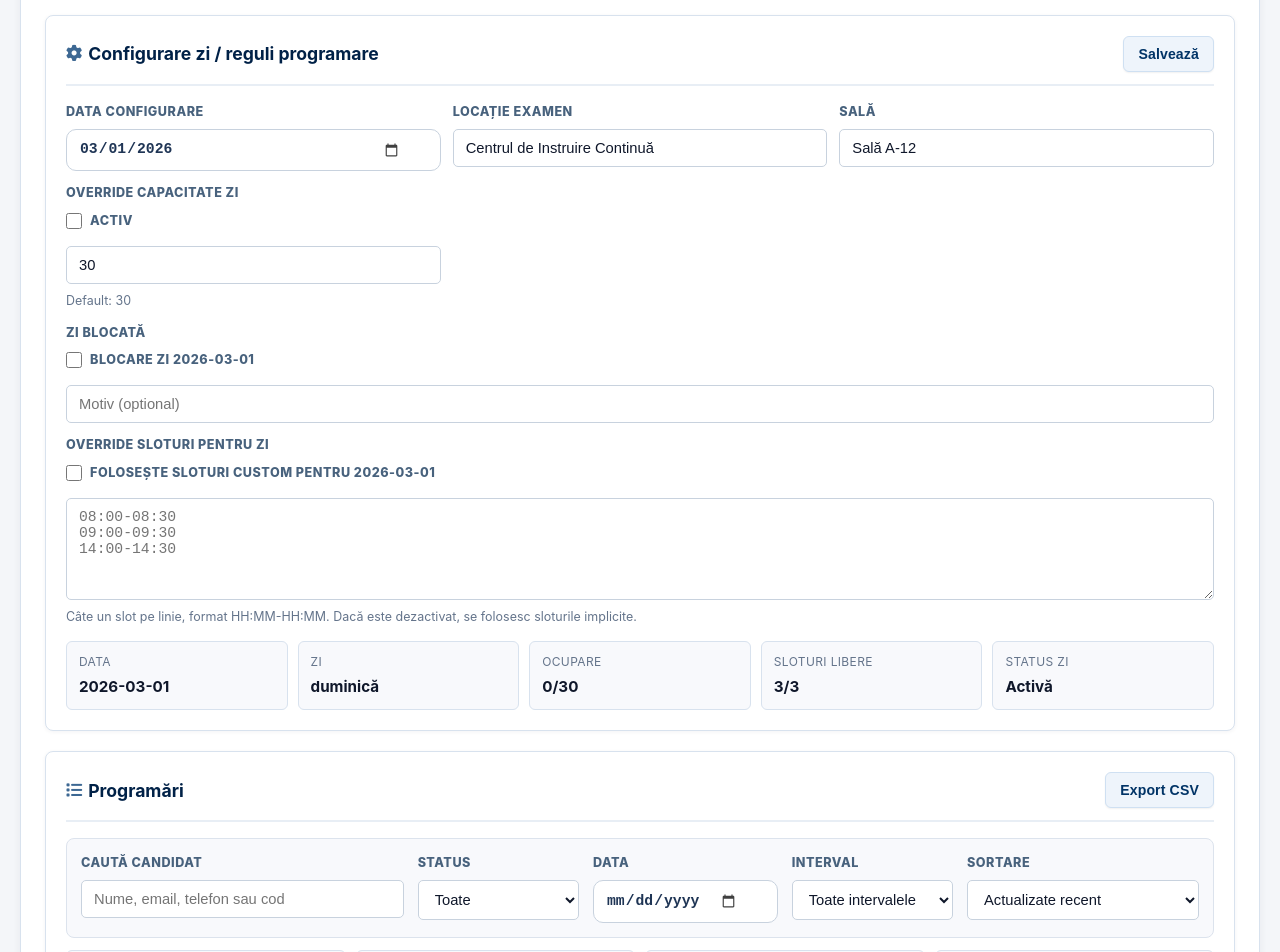
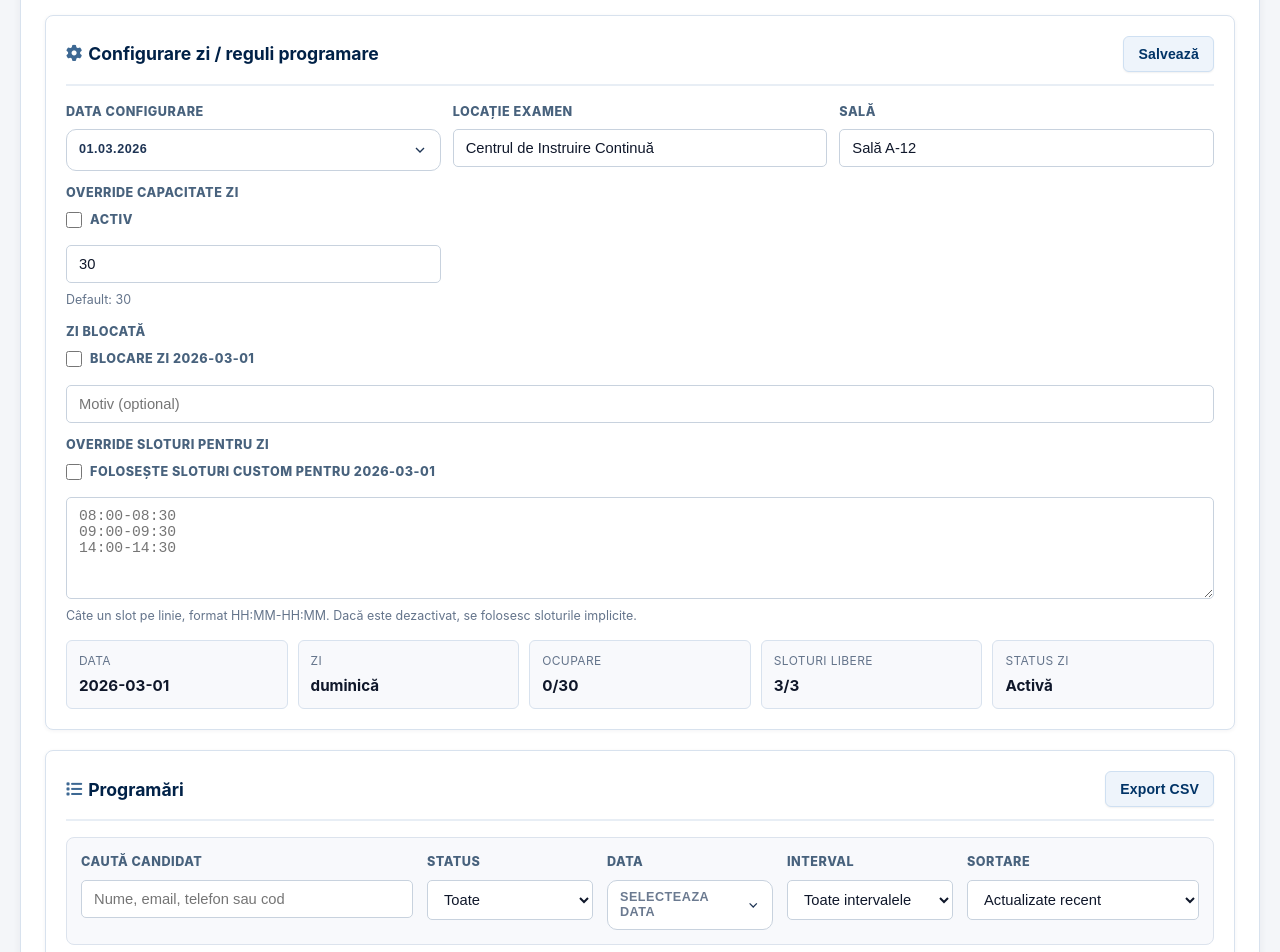
Before and after one commit to roscaiana/Proiect-MRSTweb, a React (Vite) app in the folder frontend/: page /admin/appointments in a window 1280 px wide. Shown: the part 980-1932 px from the top of the page. Built offline with nearby package versions, Linux system fonts and the light colour scheme; sample sign-in values are in the browser's storage.

Commit message:
Replace admin native date fields with CompactDatePicker

```diff
--- a/frontend/src/features/admin/pages/AdminAppointmentsPage.tsx
+++ b/frontend/src/features/admin/pages/AdminAppointmentsPage.tsx
@@ -13,6 +13,7 @@ import {
 } from "../../../utils/appointmentScheduling";
 import { isAllowedDay } from "../../../utils/dateUtils";
 import { notifyUser } from "../../../utils/appEventNotifications";
+import CompactDatePicker from "../../../components/CompactDatePicker/CompactDatePicker";
 
 const formatDateLabel = (value: string): string => {
     return new Date(value).toLocaleDateString("ro-RO", {
@@ -629,7 +630,12 @@ const AdminAppointmentsPage: React.FC = () => {
                 <div className="admin-form-grid admin-appointments-config-grid">
                     <label className="admin-field">
                         <span>Data configurare</span>
-                        <input type="date" value={configDate} onChange={(event) => setConfigDate(event.target.value)} />
+                        <CompactDatePicker
+                            value={configDate}
+                            onChange={setConfigDate}
+                            allowClear={false}
+                            ariaLabel="Calendar configurare zi"
+                        />
                     </label>
 
                     <label className="admin-field">
@@ -773,7 +779,11 @@ const AdminAppointmentsPage: React.FC = () => {
 
                     <label className="admin-field">
                         <span>Data</span>
-                        <input type="date" value={dateFilter} onChange={(event) => setDateFilter(event.target.value)} />
+                        <CompactDatePicker
+                            value={dateFilter}
+                            onChange={setDateFilter}
+                            ariaLabel="Calendar filtrare programari"
+                        />
                     </label>
 
                     <label className="admin-field">
--- a/frontend/src/features/admin/pages/AdminNotificationsPage.tsx
+++ b/frontend/src/features/admin/pages/AdminNotificationsPage.tsx
@@ -1,6 +1,7 @@
 import React, { useMemo, useState } from "react";
 import { useAdminPanel } from "../hooks/useAdminPanel";
 import type { NotificationTarget } from "../types";
+import CompactDatePicker from "../../../components/CompactDatePicker/CompactDatePicker";
 
 type NotificationsView = "compose" | "history";
 
@@ -319,11 +320,19 @@ const AdminNotificationsPage: React.FC = () => {
                         </label>
                         <label className="admin-field">
                             <span>De la</span>
-                            <input type="date" value={historyFrom} onChange={(event) => setHistoryFrom(event.target.value)} />
+                            <CompactDatePicker
+                                value={historyFrom}
+                                onChange={setHistoryFrom}
+                                ariaLabel="Calendar filtrare notificari de la"
+                            />
                         </label>
                         <label className="admin-field">
                             <span>Până la</span>
-                            <input type="date" value={historyTo} onChange={(event) => setHistoryTo(event.target.value)} />
+                            <CompactDatePicker
+                                value={historyTo}
+                                onChange={setHistoryTo}
+                                ariaLabel="Calendar filtrare notificari pana la"
+                            />
                         </label>
                     </div>
 
```
